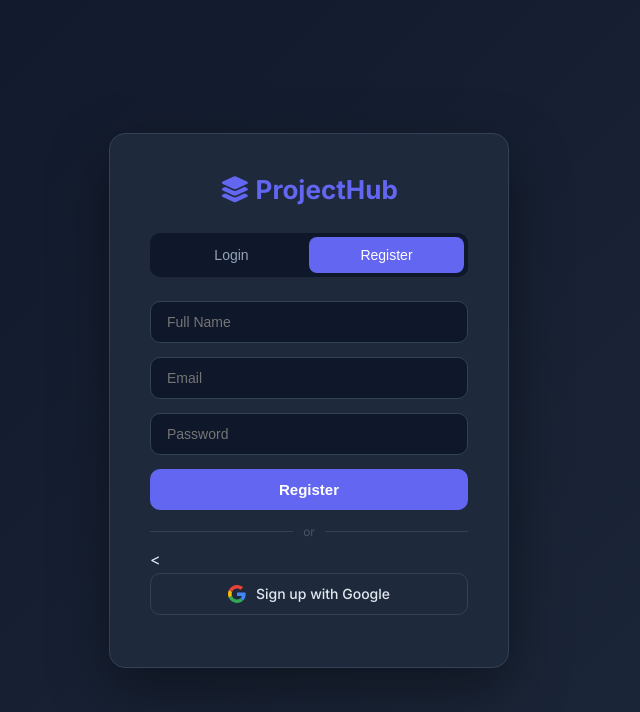
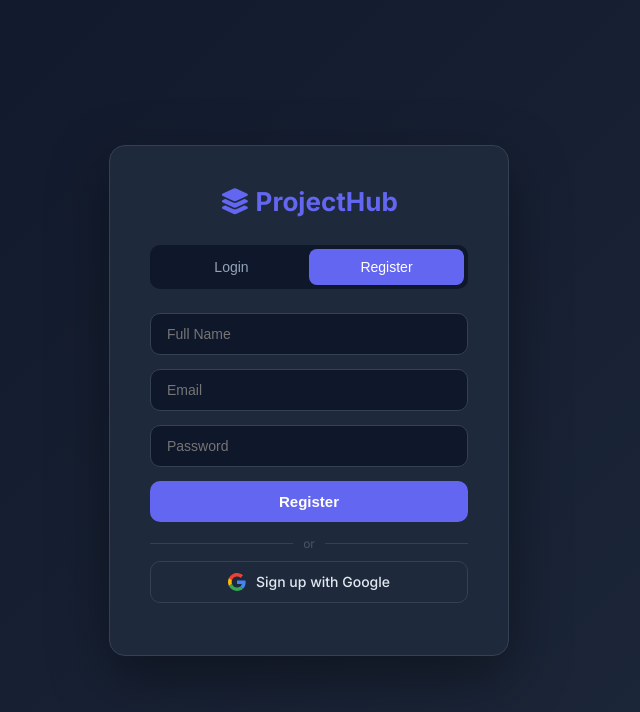
Before and after one commit to shivaprasannathammishetti/ProjectHub, a plain HTML site: page frontend/index.html in a window 1280 px wide. Both pictures are taken after a click on the button "Register". Shown: the whole page, without its empty margins (331-971 px from the left). Drawn offline with nearby package versions, Linux system fonts and the light colour scheme; no server answers.

```diff
--- a/frontend/index.html
+++ b/frontend/index.html
@@ -54,7 +54,7 @@
         <div class="oauth-divider"><span>or</span></div>
 
         <!-- Google Register Button -->
-        <<a href="https://projecthub-backend-scfj.onrender.com/api/auth/google" class="btn-google">
+        <a href="https://projecthub-backend-scfj.onrender.com/api/auth/google" class="btn-google">
           <svg width="18" height="18" viewBox="0 0 48 48" style="margin-right:10px">
             <path fill="#EA4335" d="M24 9.5c3.54 0 6.71 1.22 9.21 3.6l6.85-6.85C35.9 2.38 30.47 0 24 0 14.62 0 6.51 5.38 2.56 13.22l7.98 6.19C12.43 13.72 17.74 9.5 24 9.5z"/>
             <path fill="#4285F4" d="M46.98 24.55c0-1.57-.15-3.09-.38-4.55H24v9.02h12.94c-.58 2.96-2.26 5.48-4.78 7.18l7.73 6c4.51-4.18 7.09-10.36 7.09-17.65z"/>
```
Also changed, not shown: 1 other file.
